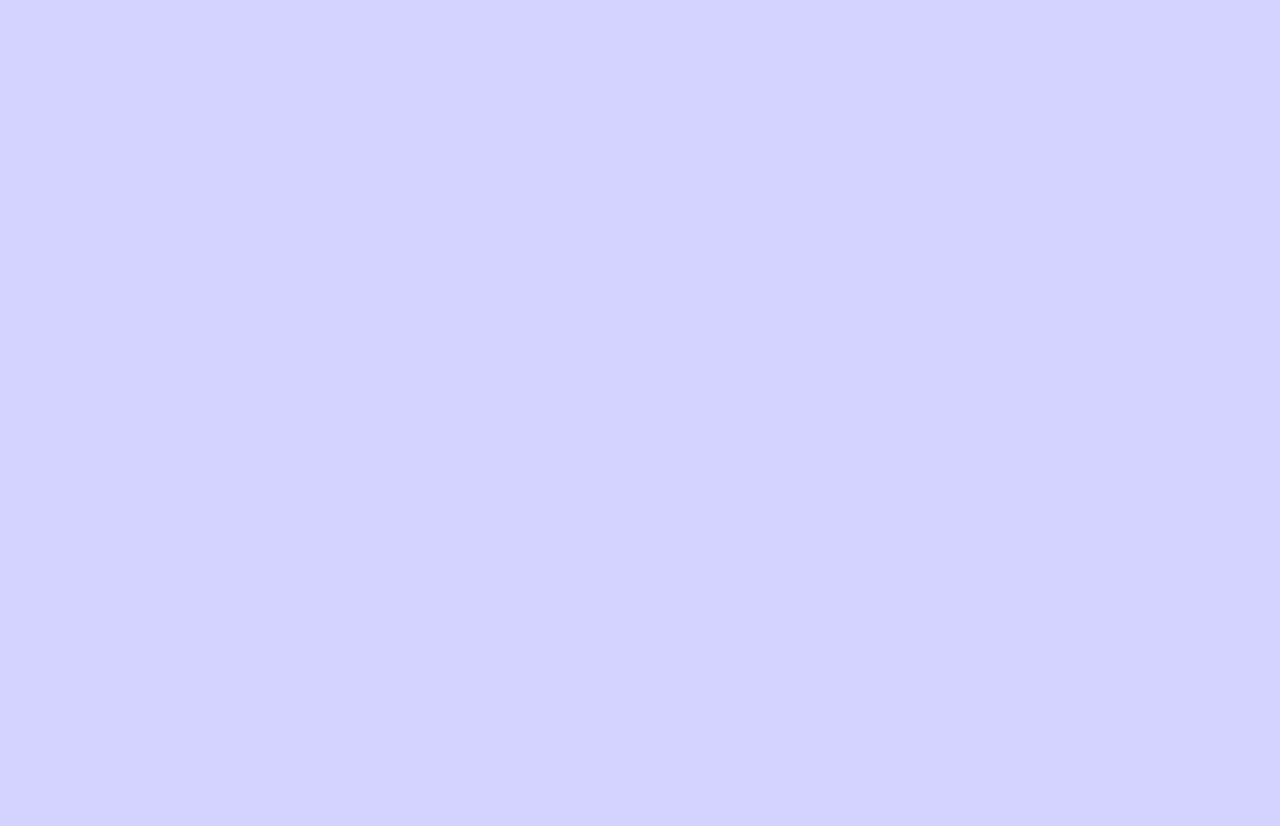
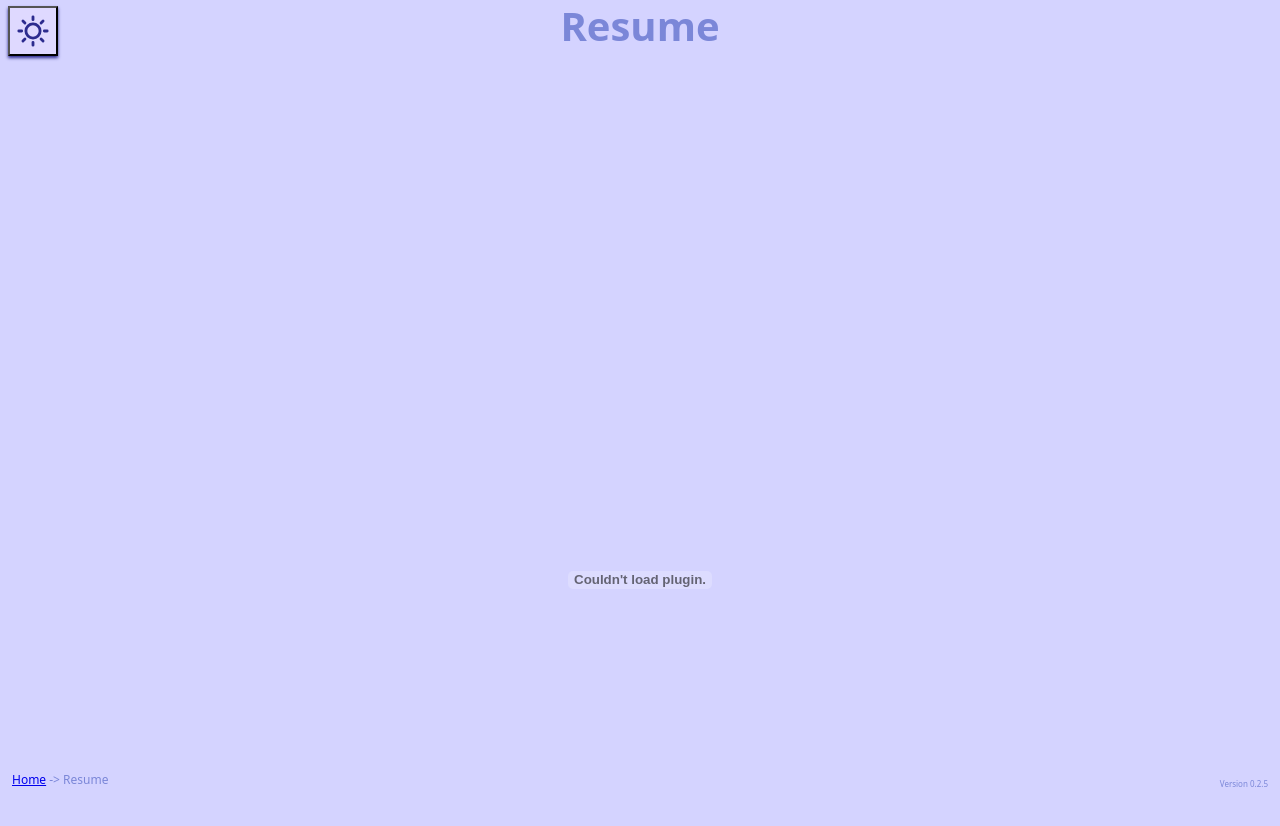
Before and after one commit to JJonKang/Portfolio, a React (Vite) app in the folder react-app/: page /resume in a window 1280 px wide. Before the commit this address had no page. Shown: the top 826 px of the page. Before the commit the page ends 800 px from the top, so only its background shows below. Built offline with nearby package versions, Linux system fonts and the light colour scheme; a web font is replaced by a local one.

Commit message:
1) Had to restore git tracking because it was corrupted 2) Removed arts webpage (for now) in return of just only having a resume page. 3) Worked on more breadcrumb aesthetics and linking

```diff
--- a/react-app/src/App.jsx
+++ b/react-app/src/App.jsx
@@ -1,17 +1,41 @@
-import { BrowserRouter, Routes, Route, Link, Outlet } from 'react-router-dom'
+import { BrowserRouter, Routes, Route, Link, Outlet, useLocation } from 'react-router-dom'
 import { useState } from 'react'
 import './index.css'
 import About from './written/About.jsx'
-import Contacts from './pages/Contacts.jsx'
+import Resume from './pages/Resume.jsx'
 import Projects from './pages/Projects.jsx'
 import Skills from './pages/Skills.jsx'
-import Arts from './pages/Arts.jsx'
+import Contacts from './pages/Contacts.jsx'
 
 /////////////////////////////////////
 // Easily change the version name
 function Version() {
   return "Version 0.2.5"
 }
+
+/////////////////////////////////////
+// Breadcrumb for webpage navigation
+function Breadcrumb() {
+  const location = useLocation()
+  const paths = location.pathname.split('/').filter(Boolean)
+
+  const crumbs = ['Home', ...paths.map(p => p.charAt(0).toUpperCase() + p.slice(1))]
+
+  return (
+    <p className="footer-text-explore">
+      {crumbs.map((crumb, index) => {
+        const path = index === 0 ? '/' : '/' + crumb.toLowerCase()
+        const isLast = index === crumbs.length - 1
+        return (
+          <span key={index}>
+            {index > 0 && ' -> '}
+            {isLast ? crumb : <Link to={path}>{crumb}</Link>}
+          </span>
+        )
+      })}
+    </p>
+  );
+};
 
 /////////////////////////////////////
 // Keep these in multiple webpages
@@ -33,7 +57,7 @@ function Layout({ dark, setDark }) {
         )}
       </button>
       <Outlet />
-      <p className="footer-text-explore">Home</p>
+      <Breadcrumb />
       <p className="footer-text-version"><Version /></p>
     </div>
   );
@@ -42,7 +66,7 @@ function Layout({ dark, setDark }) {
 /////////////////////////////////////
 // It's the home menu, where the user
 // Begins in.
-function Home({ dark, setDark }) {
+function Home({ dark }) {
   const btnClass = "box-btn " + (dark ? 'box-btn-dark' : 'box-btn-light')
 
   return (
@@ -53,8 +77,8 @@ function Home({ dark, setDark }) {
       <div className="box-buttons">
         <Link to="/projects"><button className={btnClass}>Projects</button></Link>
         <Link to="/skills"><button className={btnClass}>Skills</button></Link>
+        <Link to="/resume"><button className={btnClass}>Resume</button></Link>
         <Link to="/contacts"><button className={btnClass}>Contacts</button></Link>
-        <Link to="/arts"><button className={btnClass}>Arts</button></Link>
       </div>
     </div>
   );
@@ -71,11 +95,11 @@ function App() {
     <BrowserRouter>
       <Routes>
         <Route element={<Layout dark={dark} setDark={setDark} />}>
-          <Route path="/" element={<Home dark={dark} setDark={setDark} />} />
-          <Route path="/contacts" element={<Contacts />} />
+          <Route path="/" element={<Home dark={dark} />} />
+          <Route path="/resume" element={<Resume />} />
           <Route path="/projects" element={<Projects />} />
           <Route path="/skills" element={<Skills />} />
-          <Route path="/arts" element={<Arts />} />
+          <Route path="/contacts" element={<Contacts />} />
         </Route>
       </Routes>
     </BrowserRouter>
--- a/react-app/src/index.css
+++ b/react-app/src/index.css
@@ -88,6 +88,10 @@ p { font-size: 1.0rem; color: #7b87d8;}
   bottom: 0px;
   font-size: 0.75rem;
 }
+.footer-text-explore a {
+  text-decoration: underline;
+  display: inline;
+}
 .footer-text-version {
   right: 12px;
   bottom: 3px;
@@ -137,7 +141,7 @@ a {
 }
 
 /* Resume and other file insertions */
-.contacts {
+.resume {
   display: block;
   margin: auto;
   width: 80%;
--- a/react-app/src/pages/Arts.jsx
+++ /dev/null
@@ -1,7 +0,0 @@
-function Arts() {
-  return (
-    <div></div>
-  )
-}
-
-export default Arts
--- a/react-app/src/pages/Contacts.jsx
+++ b/react-app/src/pages/Contacts.jsx
@@ -1,11 +1,6 @@
-import '../index.css'
-
 function Contacts() {
   return (
-    <div>
-      <h1 style={{ marginTop: '-10px' }}>Resume</h1>
-      <embed src="/resume.pdf" className="contacts"/>
-    </div>
+    <div></div>
   )
 }
 
--- /dev/null
+++ b/react-app/src/pages/Resume.jsx
@@ -0,0 +1,12 @@
+import '../index.css'
+
+function Resume() {
+  return (
+    <div>
+      <h1 style={{ marginTop: '-10px' }}>Resume</h1>
+      <embed src="/resume.pdf" className="resume"/>
+    </div>
+  )
+}
+
+export default Resume
```
